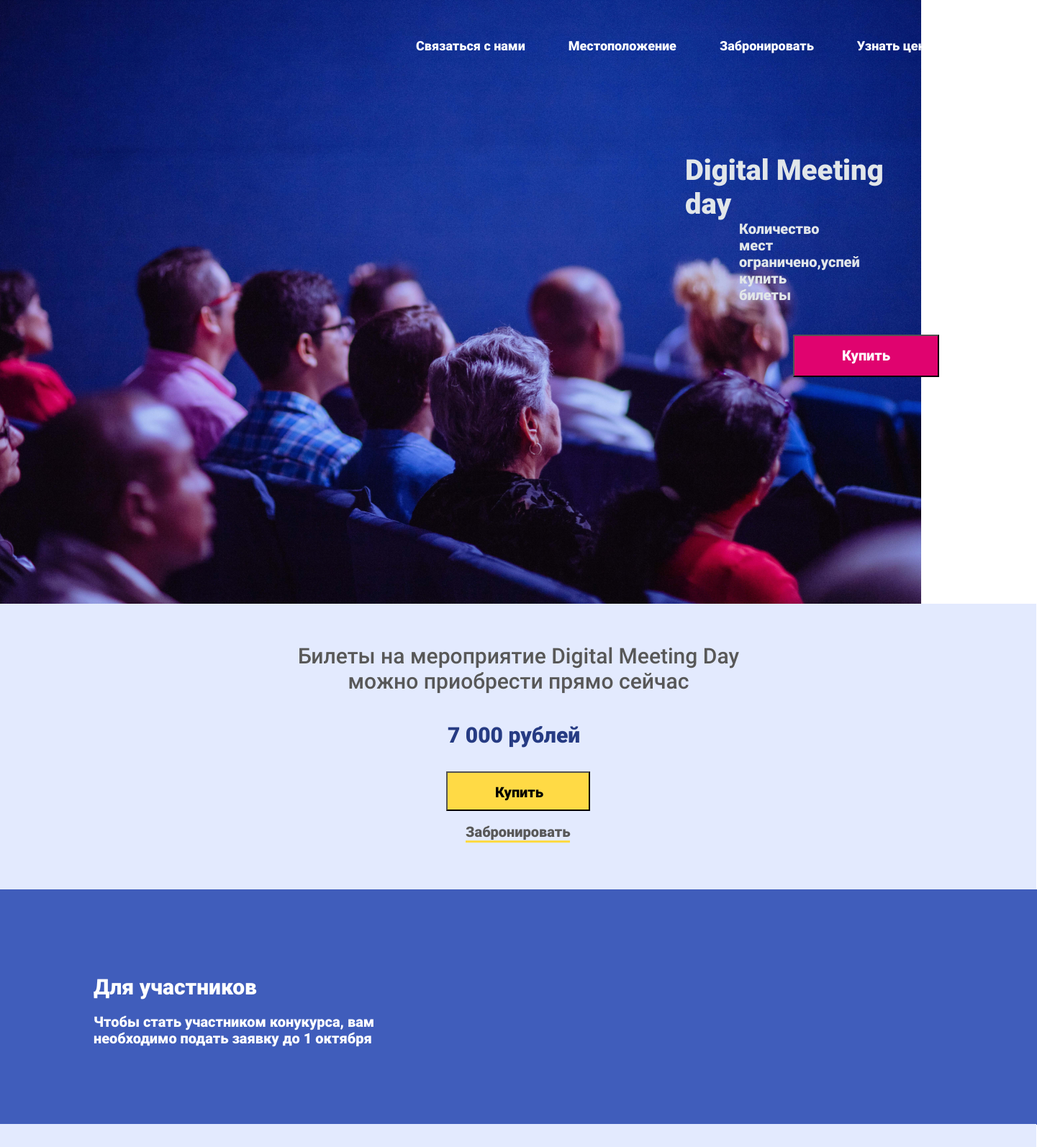
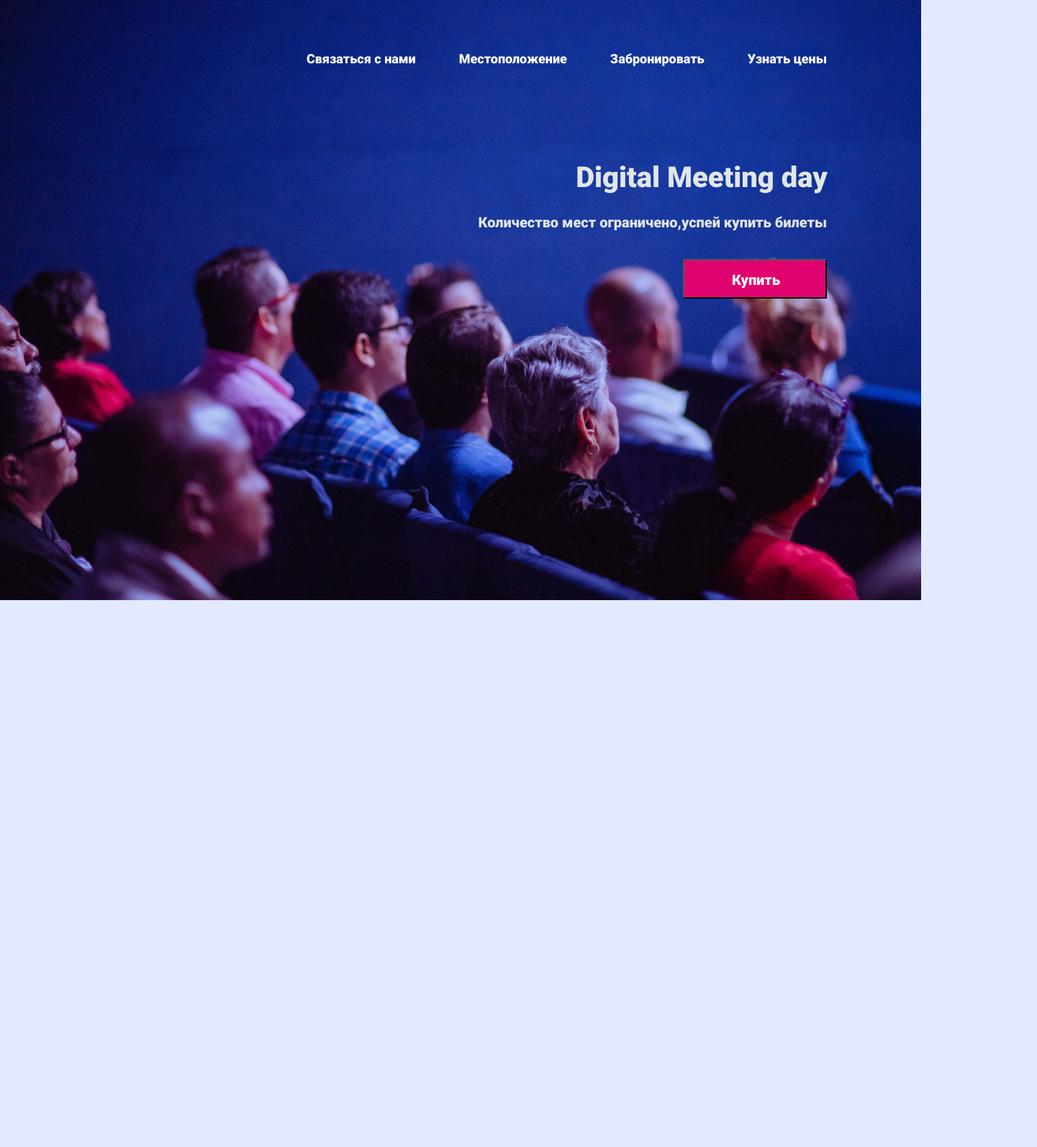
Before and after one commit to Tatyana888-star/WHS, a plain HTML site: page index.html in a window 1280 px wide. Shown: the top 1594 px of the page at 72% size, 1441 px wide, since content can reach past the window. After the commit the page ends 834 px from the top, so only its background shows below. Drawn offline with Linux system fonts and the light colour scheme.

Commit message:
1 блок

```diff
--- a/index.html
+++ b/index.html
@@ -15,51 +15,9 @@
       <a class="menu__item" href="#">Забронировать</a>
       <a class="menu__item" href="#">Узнать цены</a>
     </nav>
-    <div class="first-text">
-      <h1 class="first-text__title">Digital Meeting day</h1>
-      <p class="first-text__subtitle">Количество мест ограничено,успей купить
-        билеты
-      </p>
-      <button class="botton first__btn">Купить</button>
-    </div>
+  <section class="first">
+      <h1 class="first__title">Digital Meeting day</h1>
+      <h2 class="first__subtitle">Количество мест ограничено,успей купить билеты</h2>
+      <button class="first__btn">Купить</button>
+    </section>
   </header>
-  <main class="main">
-  <section class="second-txt">
-    <h2 class="second-txt__title">Билеты на мероприятие Digital Meeting Day можно приобрести прямо сейчас</h2>
-    <p class="second-txt__subtitle">7 000 рублей</p>
-    <button class="second-txt__btn">Купить</button>
-    <a href="#" class="second-txt__btn2">Забронировать</a>
-  </section>
-  <section class="third-txt">
-    <div class="info-txt">
-      <h3 class="info-txt__title">Для участников</h3>
-      <p class="info-txt__subtitle">Чтобы стать участником конукурса, вам
-        необходимо подать заявку до 1 октября</p>
-    </div>
-    <img class="info-txt__img" alt="pixels-icsa"
-    src="img/second.jpg">
-    <button class="botton txt__btn">Подать заявку</button>
-  </section>
-  <section class="section">
-    <h4 class="section__title">Спикеры, которые подготовили
-для вас ценные лекции</h4>
-    <img class="section__image" alt="speakers"
-    src="img/photos.jpg">
-  </section>
-</main>
-  <footer class="footer">
-    <div class="address">
-      <img class="address__pic" alt="icon" src="img/icon.svg">
-      <address class="address__txt">Месторасположение</address>
-    </div>
-    <div class="contacts">
-      <span class="contacts__phone">+7 (926) 000 00 00</span>
-      <span class="contacts__phone2">+7 (926) 000 00 00</span>
-      <img class="contacts__image" alt="whatsapp icon"
-      src="img/ws.svg">
-      <img class="contacts__img" alt="telegram icon"
-      src="img/tl.svg">
-    </div>
-  </footer>
-</body>
-</html>
--- a/styles.css
+++ b/styles.css
@@ -1,58 +1,69 @@
   .container {
     margin: 0;
     max-width: 1440px;
-    min-height: 2766px;
+    max-height: 2776px;
+    background-color: #e3eafe;
+  }
+
+  .header {
+    background: url(img/Digital.jpg);
+    background-repeat: no-repeat;
+    max-height: 839px;
+    padding: 0 71px;
   }
 
   .menu {
-    display: inline-block;
     display: flex;
-    align-items: center;
+    justify-content: flex-end;
+    padding-bottom: 131px;
+    padding-top: 71px;
   }
 
   .menu__item {
-    position: relative;
     text-decoration: none;
     margin-right: 60px;
     color: #fff;
     max-width: 725px;
     max-height: 21px;
-    top: 53px;
-    left: 578px;
     font: 900 18px/21px 'Roboto', sans-serif;
   }
 
-  .header {
-    background: center no-repeat url(img/Digital.jpg);
-    background-size: cover;
-    height: 839px;
-    max-width: 1440px;
+  .first {
+    display: flex;
+    flex-direction: column;
+    justify-content: flex-end;
+    padding-bottom: 419px;
   }
 
-  .first-text {
-
+  .first__title {
+    color: #e1e6e9;
+    font: 900 40px/47px 'Roboto', sans-serif;
+    align-self: flex-end;
+    margin-bottom: 11px;
+    margin-right: 59px;
+    margin-top: 0;
   }
 
-  .first-text__title {
+  .first__subtitle {
+    align-self: flex-end;
     color: #e1e6e9;
-    margin: 192px 13px 0 952px;
-    font: 900 40px/47px 'Roboto', sans-serif;
-  }
-
-  .first-text__subtitle {
-    color: #e1e6e9;
-    margin: 0 123px 43px 1027px;
     font: 900 20px/23px 'Roboto', sans-serif;
+    margin-bottom: 39px;
+    margin-right: 60px;
+    text-align: right;
   }
 
   .first__btn {
     color: #fff;
     font: 900 20px/23px 'Roboto', sans-serif;
     background: #e0036f;
-    margin: 0 130px 0 1102px;
-    padding: 16px 66px;
     text-decoration: none;
     transition: opasity .5s;
+    padding: 16px 66px;
+    width: 200px;
+    height: 55px;
+    margin-right: 60px;
+    align-self: flex-end;
   }
 
   .main__btn:hover {
@@ -60,7 +71,6 @@
   }
 
   .second-txt {
-    position: absolute;
     height: 397px;
     left: 0;
     background: #e3eafe;
@@ -68,7 +78,6 @@
 
   .second-txt__title {
     font: 500 30px/35px 'Roboto', sans-serif;
-    margin: 55px 409px 40px 410px;
     color: #585858;
     text-align: center;
     max-width: 45%;
@@ -77,7 +86,6 @@
   .second-txt__subtitle {
     font: 900 30px/35px 'Roboto', sans-serif;
     color: #263b83;
-    margin: 0 633px 33px 622px;
   }
 
   .second-txt__btn {
@@ -86,8 +94,6 @@
     font: 900 20px/23px 'Roboto', sans-serif;
     color: #000;
     background: #ffda45;
-    margin: 0 620px 18px 620px;
-    padding: 16px 66px;
     text-decoration: none;
     transition: opacity .5s;
   }
@@ -100,25 +106,15 @@
     font: 900 20px/23px 'Roboto', sans-serif;
     color: #585858;
     width: 146px;
-    margin: 0 647px 68px 647px;
     text-decoration: none;
     border-bottom: 3px solid #ffda45;
   }
 
   .pic__img {
     background-repeat: no-repeat;
-    height: 327px;
-    max-width: 464px;
-    padding-left: 603px;
-    top: 1236px;
   }
 
   .third-txt {
-    position: absolute;
-    height: 327px;
-    width: 1441px;
-    top: 1236px;
-    left: 0;
     background: #405dbb;
   }
 
@@ -129,20 +125,16 @@
   .info-txt__title {
     font: 900 30px/35px 'Roboto', sans-serif;
     color: #fff;
-    margin: 118px 1084px 20px 130px;
   }
 
   .info-txt__subtitle {
     font: 900 20px/23px 'Roboto', sans-serif;
     color: #fff;
-    margin: 0 881px 108px 130px;
   }
 
   .info-txt__img {
     max-width: 464px;
     max-height: 327px;
-    padding-left: 603px;
-    margin-top: 34px;
   }
 
   .txt__btn {
@@ -156,35 +148,26 @@
   }
 
   .section {
-    position: absolute;
     background: #e3eafe;
     width: 1440px;
     height: 953px;
-    left: 0;
-    top: 1562px;
   }
 
   .section__title {
     font: 500 30px/35px 'Roboto', sans-serif;
     text-align: center;
     color: #585858;
-    margin: 90px 494px 78px 495px;
   }
 
   .section__image {
     width: 1180px;
     height: 625px;
-    top: 1800px;
-    padding-left: 130px;
   }
 
   .footer {
-    position: absolute;
     background: #0e1e71;
     width: 1441px;
     height: 250px;
-    left: -1px;
-    top: 2516px;
   }
 
   .address {
@@ -192,13 +175,11 @@
   }
 
   .address__pic {
-    margin: 48px 0 0 134px;
 
   }
 
   .address__txt {
     font: 900 18px/21px 'Roboto', sans-serif;
-    margin: 0 1105px 0 157px;
     color: #e1e6e9;
   }
 
@@ -209,9 +190,6 @@
   .contacts__phone {
     font: 900 18px/21px 'Roboto', sans-serif;
     color: #e1e6e9;
-    width: 155px;
-    height: 21px;
-    margin: 49px 270px 8px 1016px;
   }
 
   .contacts__phone2 {
@@ -219,22 +197,14 @@
     color: #e1e6e9;
     width: 155px;
     height: 21px;
-    left: 1015px;
-    top: 2593px;
-    margin: 0 270px 152px 1016px;
   }
 
   .contacts__image {
     width: 52px;
     height: 52px;
-    left: 1188px;
-    top: 2560px;
-    margin: 0 0 0 1189px;
   }
 
   .contacts__img {
     width: 52px;
     height: 52px;
-    left: 1258px;
-    top: 2560px;
   }
```
